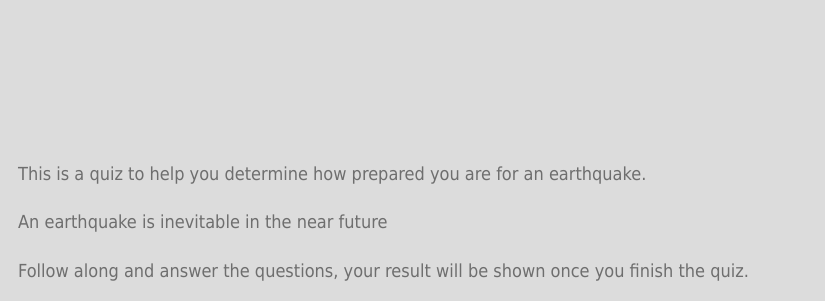
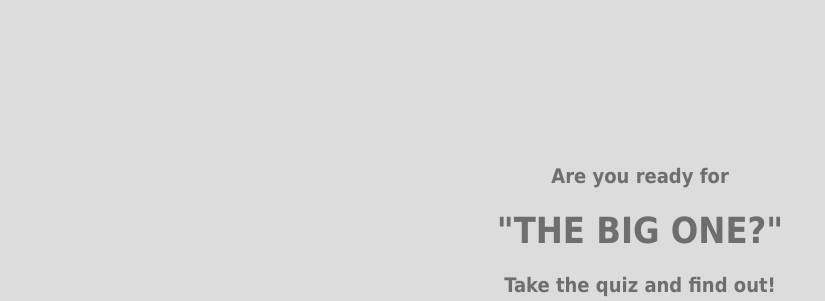
Before and after one commit to jncheng/381assignment1, a PHP site: page / in a window 1280 px wide. Shown: the part 108-409 px from the top of the page, without its empty margins (0-825 px from the left). Run offline with PHP 8.4, Linux system fonts and the light colour scheme.

Commit message:
homepage

```diff
--- a/css/base.css
+++ b/css/base.css
@@ -313,3 +313,27 @@ padding: 0%;
 #p2 {
   margin-bottom: 15%;
 }
+
+
+
+#bigone1{
+  font-size: 20px;
+  text-align: center;
+  font-weight: bold;
+
+}
+
+
+#bigone2{
+  line-height: 10%;
+  font-size: 200%;
+  font-weight: bolder;
+  text-align: center;
+}
+
+#bigone3{
+  font-size: 20px;
+  text-align: center;
+  font-weight: bold;
+
+}
--- a/js/app.js
+++ b/js/app.js
@@ -194,9 +194,9 @@ var PageHomeContent = React.createClass({
       React.DOM.div({id:'body'},null,
 
 
-        React.DOM.p(null, 'This is a quiz to help you determine how prepared you are for an earthquake.'),
-        React.DOM.p(null, ' An earthquake is inevitable in the near future'),
-        React.DOM.p(null, 'Follow along and answer the questions, your result will be shown once you finish the quiz.'),
+        React.DOM.p({id: 'bigone1'},null, 'Are you ready for'),
+        React.DOM.p({id: 'bigone2'},null, '"THE BIG ONE?"'),
+        React.DOM.p({id: 'bigone3'},null, 'Take the quiz and find out!'),
 
         JQueryMobileButton({href:'#one'}, 'Begin quiz'),
 
```
